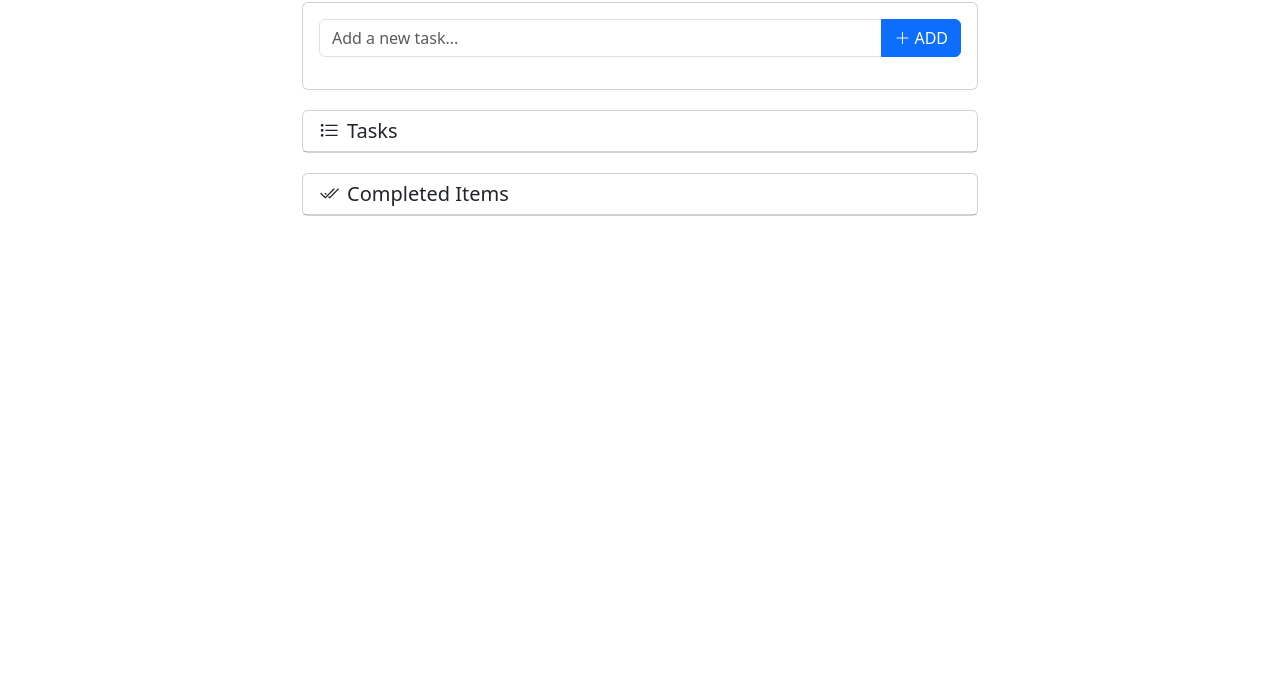
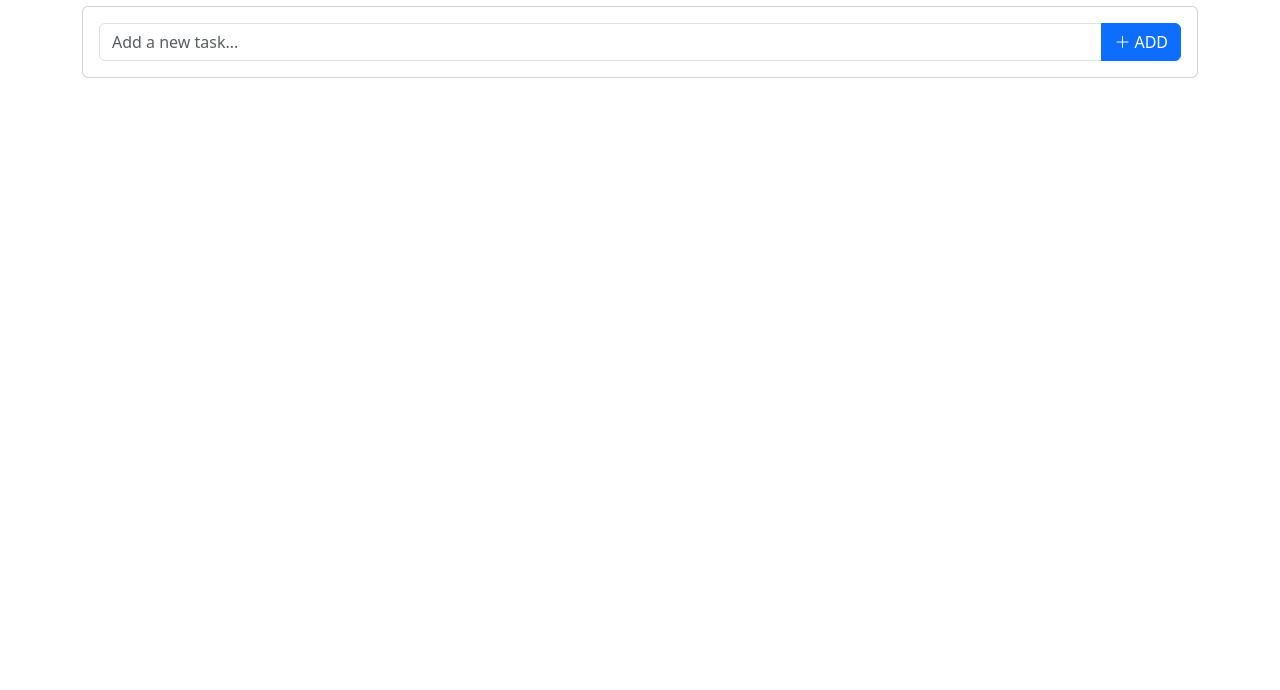
Before and after one commit to code-labs-playground/to-do-list-by-javascript, a website built with Vite: page index.html in a window 1280 px wide. Shown: the part 110-800 px from the top of the page. Built offline with nearby package versions, Linux system fonts and the light colour scheme.

Commit message:
Making the to do list in ECMAScript

```diff
--- a/css/main.css
+++ b/css/main.css
@@ -16,37 +16,12 @@
 body {
     transition: background-color 0.3s, color 0.3s;
     padding: 20px;
-
-    .checkmark {
-        color: var(--bs-primary);
-        margin-right: 10px;
-    }
-
-    .container {
-        max-width: 700px;
-
-        .header {
-            display: flex;
-            justify-content: space-between;
-            align-items: center;
-            margin-bottom: 20px;
-
-            .theme-toggle {
-                background: none;
-                border: none;
-                font-size: 1.5rem;
-                cursor: pointer;
-                color: var(--bs-body-color);
-            }
-        }
-
-        .section-card {
-            margin-bottom: 20px;
-        }
-    }
 }
 
-
+.checkmark {
+    color: var(--bs-primary);
+    margin-right: 10px;
+}
 
 .task-item {
     transition: background-color 0.2s;
--- a/index.html
+++ b/index.html
@@ -13,45 +13,5 @@
     </head>
     <body>
 
-        <div class="container py-4">
-            <div class="header">
-                <h1 class="mb-0"><i class="bi bi-check-circle-fill checkmark"></i>Todo List</h1>
-                <button class="theme-toggle" id="theme-toggle">
-                    <i class="bi bi-moon-fill"></i>
-                </button>
-            </div>
-
-            <div class="card section-card">
-                <div class="card-body">
-                    <div class="input-group mb-3">
-                        <input type="text" id="new-task" class="form-control" placeholder="Add a new task...">
-                        <button class="btn btn-primary" type="button" id="add-task">
-                            <i class="bi bi-plus-lg me-1"></i>ADD
-                        </button>
-                    </div>
-                </div>
-            </div>
-
-            <div class="card section-card">
-                <div class="card-header bg-transparent">
-                    <h5 class="mb-0"><i class="bi bi-list-task me-2"></i>Tasks</h5>
-                </div>
-                <div class="card-body p-0">
-                    <ul id="task-list" class="list-group list-group-flush"></ul>
-                </div>
-            </div>
-
-            <div class="card section-card">
-                <div class="card-header bg-transparent">
-                    <h5 class="mb-0"><i class="bi bi-check2-all me-2"></i>Completed Items</h5>
-                </div>
-                <div class="card-body p-0">
-                    <ul id="completed-list" class="list-group list-group-flush"></ul>
-                </div>
-            </div>
-
-
-        </div>
-
     </body>
 </html>
--- a/js/main.js
+++ b/js/main.js
@@ -1 +1,25 @@
 import $ from "jquery";
+
+$(document).ready(function() {
+    let tasks = JSON.parse(localStorage.getItem('tasks')) || [];
+    let completedTasks = JSON.parse(localStorage.getItem('completedTasks')) || [];
+
+    const $container = $('<div>').addClass('container py-4').appendTo('body');
+
+    const $header = $('<div>').addClass('header d-flex justify-content-between align-items-center mb-4').appendTo($container);
+    const $title = $('<h1>').addClass('mb-0').html('<i class="bi bi-check-circle-fill checkmark"></i>Todo List').appendTo($header);
+    const $themeToggle = $('<button>').addClass('btn theme-toggle').html('<i class="bi bi-moon-fill"></i>').appendTo($header);
+
+    const $inputCard = $('<div>').addClass('card mb-4').appendTo($container);
+    const $inputCardBody = $('<div>').addClass('card-body').appendTo($inputCard);
+    const $inputGroup = $('<div>').addClass('input-group').appendTo($inputCardBody);
+    const $input = $('<input>').attr({
+        type: 'text',
+        id: 'new-task',
+        placeholder: 'Add a new task...'
+    }).addClass('form-control').appendTo($inputGroup);
+    const $addButton = $('<button>').attr('id', 'add-task').addClass('btn btn-primary')
+        .html('<i class="bi bi-plus-lg me-1"></i>ADD').appendTo($inputGroup);
+
+
+});
```
